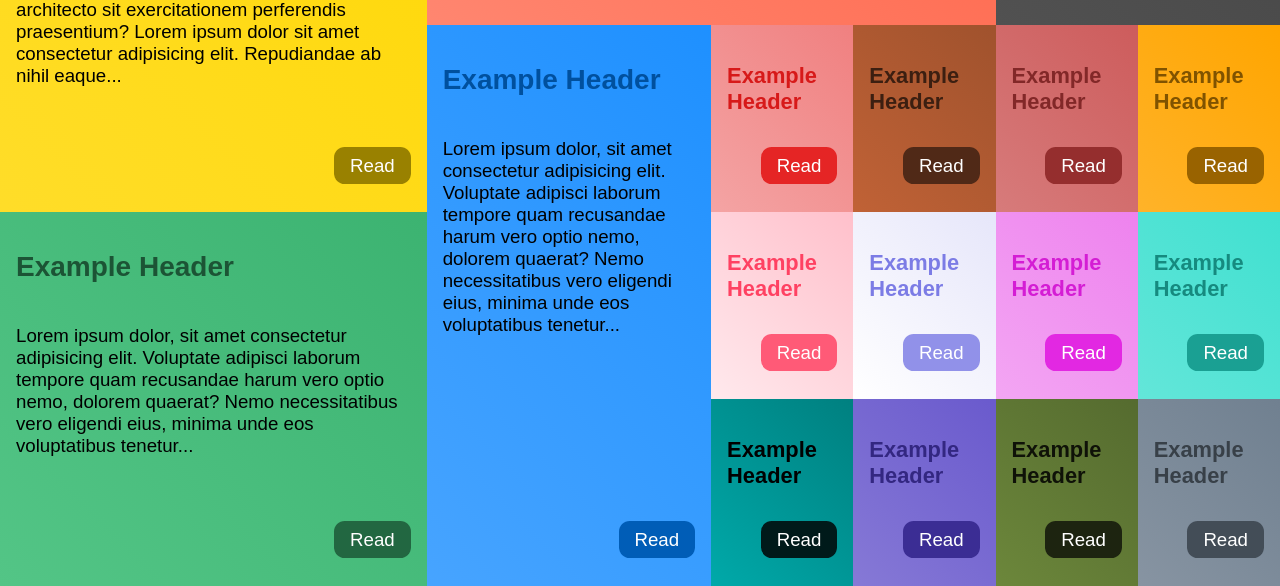
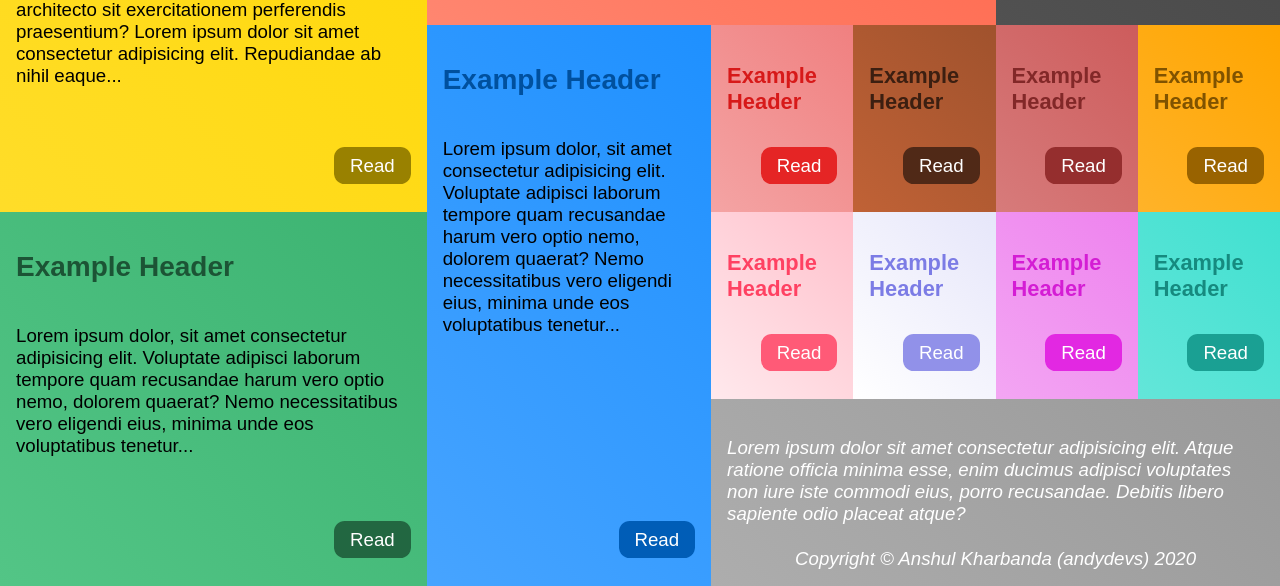
Before and after one commit to andydevs/css-grid-blog-homepage-example, a website: page _public/index.html in a window 1280 px wide. Shown: the part 349-935 px from the top of the page. Drawn offline with Linux system fonts and the light colour scheme.

Commit message:
Boom! Footer

```diff
--- a/_public/index.html
+++ b/_public/index.html
@@ -147,33 +147,10 @@
             </p>
         </div>
 
-        <div class="post-snippet third-9">
-            <h3 class="title">Example Header</h3>
-            <p class="buttons">
-                <a href="#" class="button read-button">Read</a>
-            </p>
-        </div>
-
-        <div class="post-snippet third-10">
-            <h3 class="title">Example Header</h3>
-            <p class="buttons">
-                <a href="#" class="button read-button">Read</a>
-            </p>
-        </div>
-
-        <div class="post-snippet third-11">
-            <h3 class="title">Example Header</h3>
-            <p class="buttons">
-                <a href="#" class="button read-button">Read</a>
-            </p>
-        </div>
-
-        <div class="post-snippet third-12">
-            <h3 class="title">Example Header</h3>
-            <p class="buttons">
-                <a href="#" class="button read-button">Read</a>
-            </p>
-        </div>
+        <footer class="footer">
+            <p>Lorem ipsum dolor sit amet consectetur adipisicing elit. Atque ratione officia minima esse, enim ducimus adipisci voluptates non iure iste commodi eius, porro recusandae. Debitis libero sapiente odio placeat atque?</p>
+            <center>Copyright &copy; Anshul Kharbanda (andydevs) 2020</center>
+        </footer>
     </div>
 </body>
 </html>
--- a/scss/_layout.scss
+++ b/scss/_layout.scss
@@ -31,7 +31,7 @@ CSS Grid
         "main     main     main     second-1 second-1 second-1 second-1 menu     menu"
         "main     main     main     second-2 second-2 third-1  third-2  third-3  third-4"
         "second-3 second-3 second-3 second-2 second-2 third-5  third-6  third-7  third-8"
-        "second-3 second-3 second-3 second-2 second-2 third-9  third-10 third-11 third-12";
+        "second-3 second-3 second-3 second-2 second-2 footer   footer   footer   footer ";
 
     // Grid areas on tablet
     @include on-tablet {
@@ -45,18 +45,19 @@ CSS Grid
             "menu     menu     menu     menu     menu     menu"
             "main     main     main     main     second-1 second-1"
             "main     main     main     main     second-1 second-1"
-            "second-2 second-2 second-2 third-1  second-1 second-1"
-            "second-2 second-2 second-2 third-1  third-2  third-3"
-            "second-3 second-3 second-3 third-4  third-5  third-6"
-            "second-3 second-3 second-3 third-7  third-8  third-9"
-            "second-3 second-3 second-3 third-10 third-11 third-12";
+            "main     main     main     main     second-1 second-1"
+            "second-2 second-2 second-2 second-2 second-1 second-1"
+            "second-2 second-2 second-2 second-2 third-1  third-2"
+            "second-3 second-3 second-3 third-3  third-4  third-5"
+            "second-3 second-3 second-3 third-6  third-7  third-8"
+            "second-3 second-3 second-3 footer   footer   footer";
     }
 
     // Grid areas on mobile
     @include on-mobile {
         // CSS Grid
         display: grid;
-        grid-template-rows: auto 1.5fr repeat(3, 1fr) repeat(6, auto);
+        grid-template-rows: auto 1.5fr repeat(3, 1fr) repeat(7, auto);
         grid-template-columns: repeat(2, 1fr);
 
         // Grid areas
@@ -70,10 +71,8 @@ CSS Grid
             "third-3  third-4"
             "third-5  third-6"
             "third-7  third-8"
-            "third-9  third-10"
-            "third-11 third-12";
+            "footer   footer";
     }
-
 
     // Font styling
     font-family: $font-family;
--- a/scss/_misc.scss
+++ b/scss/_misc.scss
@@ -30,3 +30,23 @@ Created: 2 - 17 - 2020
     color: inherit;
     font-size: 24pt;
 }
+
+// Footer
+.footer {
+    grid-area: footer;
+
+    // NAHFAM 3: Thanos Snaps Himself
+    display: grid;
+    grid-template-rows: 1fr;
+    grid-template-columns: 1fr;
+    align-items: center;
+    justify-items: stretch;
+
+    // Font and spacing
+    padding: $spacing-unit;
+    font-style: italic;
+
+    // Coloring
+    background-image: linear-gradient(45deg, lighten($footer-background, 8%), $footer-background);
+    color: white;
+}
--- a/scss/_variables.scss
+++ b/scss/_variables.scss
@@ -24,6 +24,7 @@ $third-count: 12;
 // Control background colors for menu and
 // main, second and third post snippets
 $menu-background: #444 !default;
+$footer-background: #999 !default;
 $main-background: gold !default;
 $second-backgrounds:
     tomato dodgerblue mediumseagreen !default;
```
Also changed, not shown: html/index.html (+4 -27 lines), _public/main.css, 1 other file.
